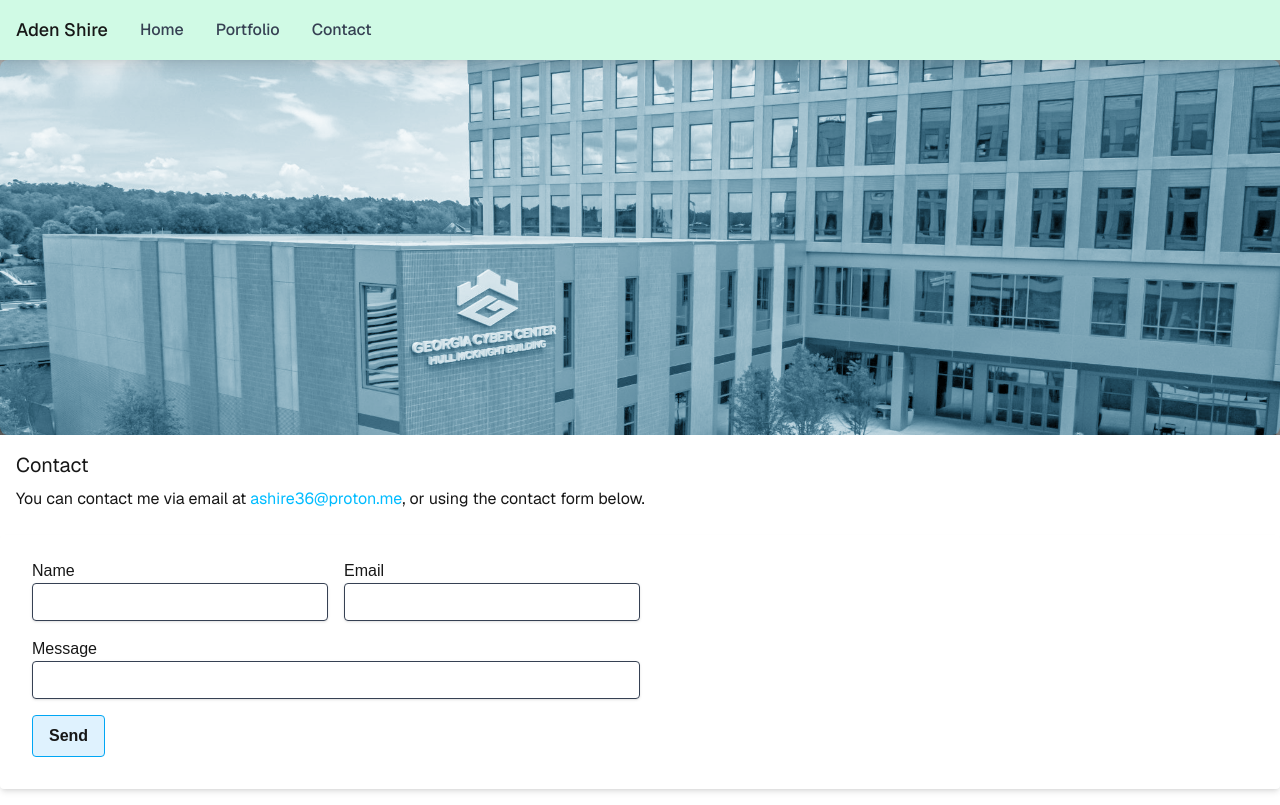
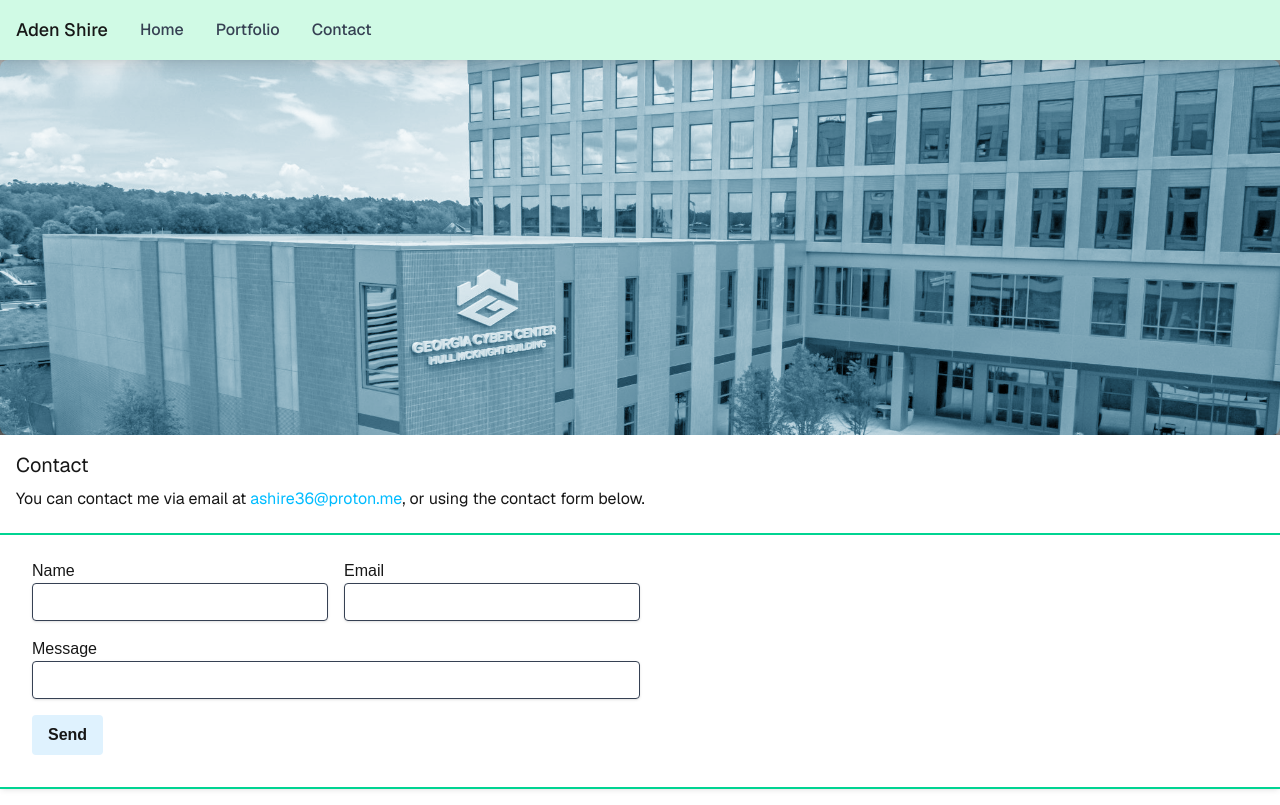
Before and after one commit to ad20630/ad20630.github.io, a Next.js app: page /contact in a window 1280 px wide. Built offline with nearby package versions, Linux system fonts and the light colour scheme.

Commit message:
improved dark mode styling

```diff
--- a/src/app/components/Header.tsx
+++ b/src/app/components/Header.tsx
@@ -4,13 +4,13 @@ export default function Header() {
   return (
     <header>
       <div
-        className="justify-between items-center w-full lg:flex lg:w-auto lg:order-1 bg-emerald-100 dark:bg-emerald-500 p-4 shadow-lg relative z-10"
+        className="justify-between items-center w-full lg:flex lg:w-auto lg:order-1 bg-emerald-100 dark:bg-emerald-200 p-4 shadow-lg relative z-10"
         id="mobile-menu-2"
       >
         <ul className="flex items-center flex-col mt-4 font-medium lg:flex-row lg:space-x-8 lg:mt-0">
           <li>
             <a
-              className="font-sans text-lg block py-2 pr-4 pl-3 text-gray rounded bg-primary-700 lg:bg-transparent lg:text-primary-700 lg:p-0 dark:text-white flex items-center"
+              className="font-sans text-lg block py-2 pr-4 pl-3 text-gray rounded bg-primary-700 lg:bg-transparent lg:text-primary-700 lg:p-0 dark:text-gray-500 flex items-center"
             >
               Aden Shire
             </a>
--- a/src/app/components/MidImage.tsx
+++ b/src/app/components/MidImage.tsx
@@ -2,7 +2,7 @@ import Image from "next/image";
 
 export default function MidImage() {
   return (
-    <div className="grid-element inset-shadow-sm/50 relative after:absolute after:inset-0 after:bg-sky-300 after:mix-blend-soft-light after:rounded-lg relative z-5">
+    <div className="grid-element inset-shadow-sm/50 relative after:absolute after:inset-0 after:bg-sky-300 dark:after:bg-sky-700 after:mix-blend-soft-light after:rounded-lg relative z-5">
       <Image
         className="font-sans w-full h-48 object-cover grayscale"
         src="cybercenter.jpg"
--- a/src/app/contact/page.tsx
+++ b/src/app/contact/page.tsx
@@ -22,7 +22,7 @@ export default function Home() {
       </div>
 
       <Form
-        className="bg-white shadow-md rounded px-8 pt-6 pb-8 mb-4"
+        className="bg-white rounded-none dark:bg-black outline-2 outline-emerald-400 dark:outline-emerald-100 shadow-md rounded px-8 pt-6 pb-8 mb-4"
         action="https://docs.google.com/forms/u/0/d/e/1FAIpQLSeDTsdn2zxvSad-waZ3ja4IIoan7DIX786j-H6y4H8GKR-Tww/formResponse"
       >
         <div className="flex gap-4 mb-4 w-1/2 xs:w-full">
@@ -58,7 +58,7 @@ export default function Home() {
 
         <div>
           <input
-            className="cursor-pointer bg-sky-100 hover:bg-sky-500 font-semibold hover:text-white py-2 px-4 border border-sky-500 hover:border-transparent rounded"
+            className="cursor-pointer bg-sky-100 dark:bg-sky-400 hover:bg-sky-500 dark:hover:bg-sky-900 font-semibold hover:text-white py-2 px-4 rounded"
             type="submit"
             value="Send"
           />
```
